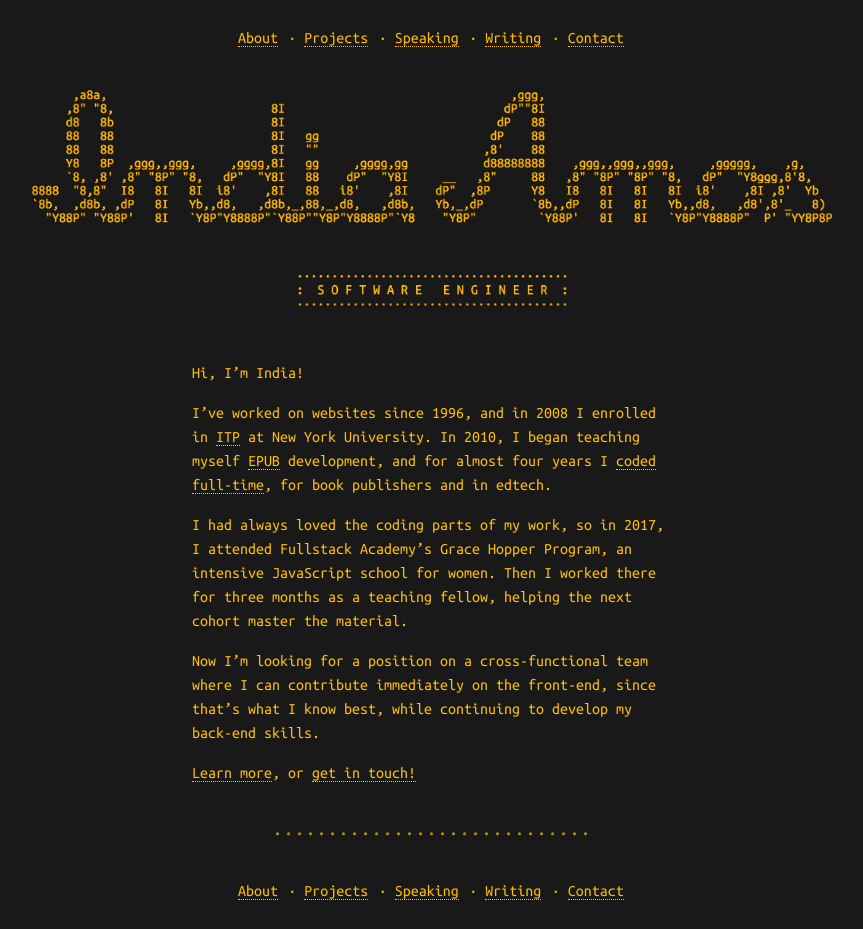
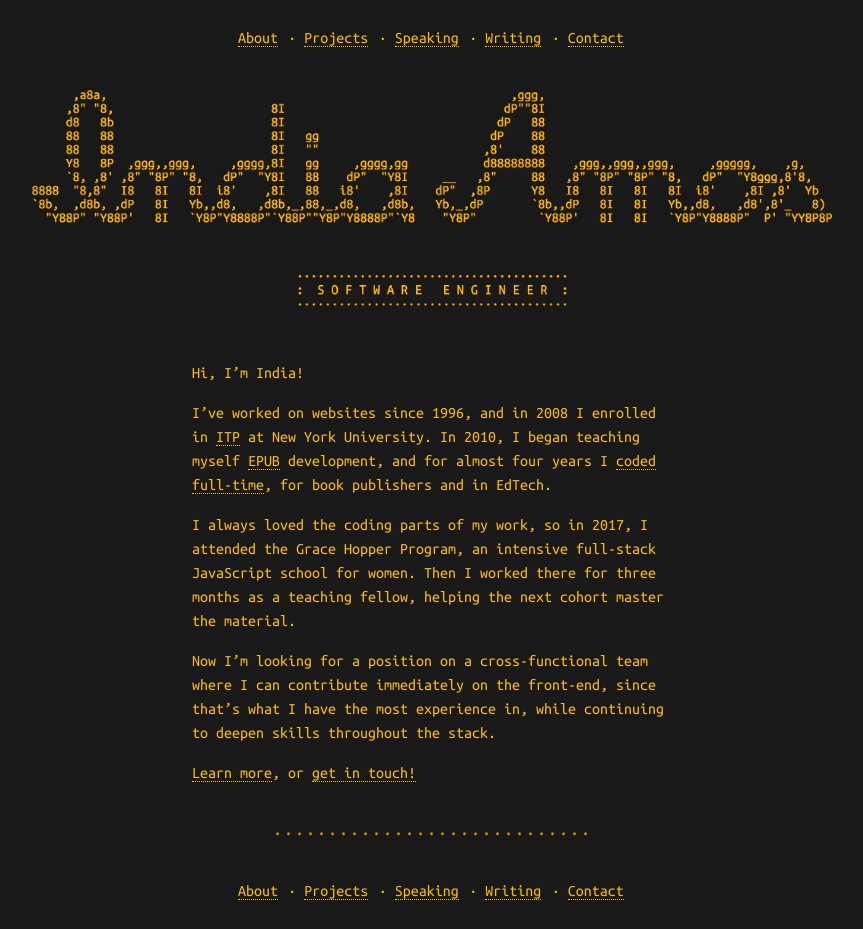
Before and after one commit to indiamos/indiamos.github.io, a Jekyll site: the page built from index.md, in a window 1280 px wide. Shown: the whole page, without its empty margins (208-1071 px from the left). Built offline with Jekyll 4.4.1, drawn with Linux system fonts in a browser that asks for light colours; nearby versions of some CDN libraries.

Commit message:
Misc rewording of short bio

```diff
--- a/index.md
+++ b/index.md
@@ -7,10 +7,10 @@ Hi, I’m India!
 *[ITP]: Interactive Telecommunications Program
 *[EPUB]: the distribution and interchange format standard for digital publications and documents
 
-I’ve worked on websites since 1996, and in 2008 I enrolled in [ITP](https://tisch.nyu.edu/itp) at New York University. In 2010, I began teaching myself EPUB development, and for almost four years I [coded full-time](/projects/e-books.html), for book publishers and in edtech.
+I’ve worked on websites since 1996, and in 2008 I enrolled in [ITP](https://tisch.nyu.edu/itp) at New York University. In 2010, I began teaching myself EPUB development, and for almost four years I [coded full-time](/projects/e-books.html), for book publishers and in EdTech.
 
-I had always loved the coding parts of my work, so in 2017, I attended Fullstack Academy’s Grace Hopper Program, an intensive JavaScript school for women. Then I worked there for three months as a teaching fellow, helping the next cohort master the material.
+I always loved the coding parts of my work, so in 2017, I attended the Grace Hopper Program, an intensive full-stack JavaScript school for women. Then I worked there for three months as a teaching fellow, helping the next cohort master the material.
 
-Now I’m looking for a position on a cross-functional team where I can contribute immediately on the front-end, since that’s what I know best, while continuing to develop my back-end skills.
+Now I’m looking for a position on a cross-functional team where I can contribute immediately on the front-end, since that’s what I have the most experience in, while continuing to deepen skills throughout the stack.
 
 [Learn more](/about.html), or [get in touch!](/contact.html)
```
